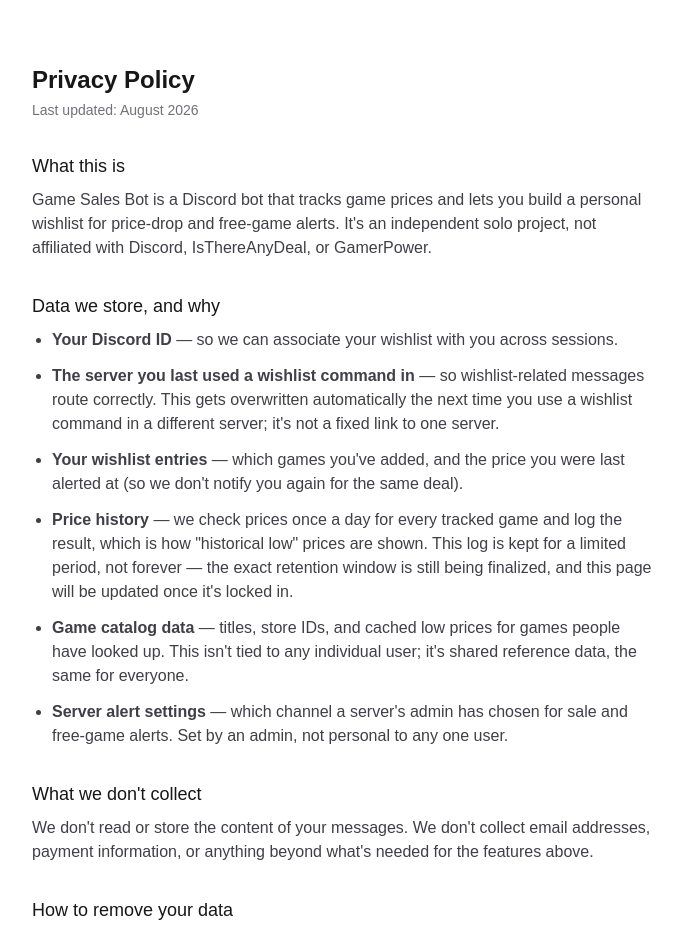
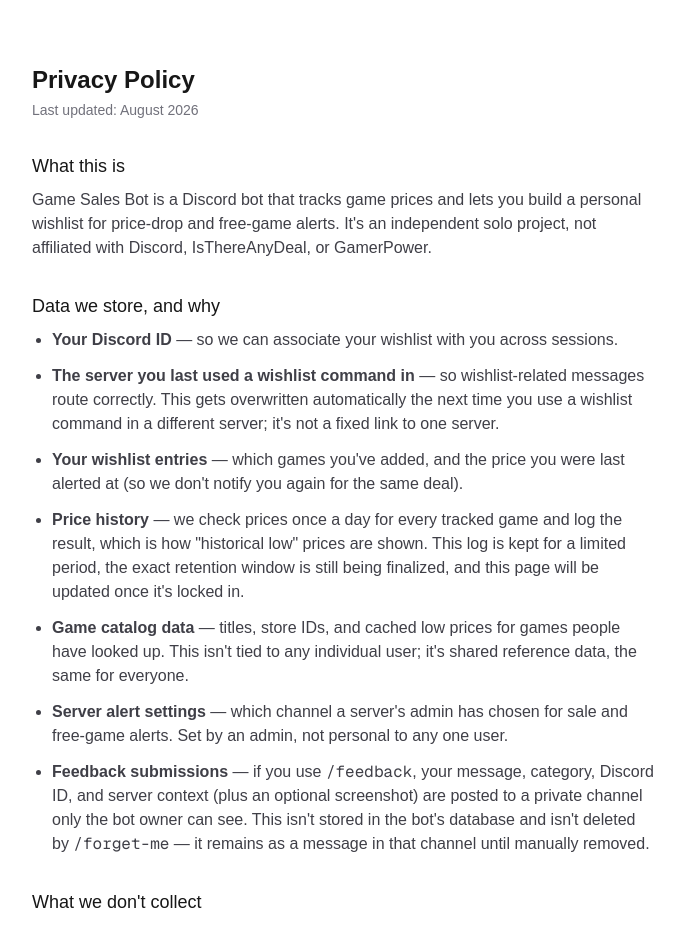
Before and after one commit to Akiz-Ivanov/discord-game-sales-bot, a Next.js app: page /privacy in a window 1280 px wide. Shown: the top 927 px of the page, without its empty margins (296-980 px from the left). Built offline with nearby package versions, Linux system fonts and the light colour scheme.

Commit message:
docs: note /feedback data handling in privacy policy

```diff
--- a/src/app/privacy/page.tsx
+++ b/src/app/privacy/page.tsx
@@ -39,9 +39,9 @@
         <li>
           <strong>Price history</strong> — we check prices once a day for every
           tracked game and log the result, which is how &quot;historical
-          low&quot; prices are shown. This log is kept for a limited period, not
-          forever — the exact retention window is still being finalized, and
-          this page will be updated once it&apos;s locked in.
+          low&quot; prices are shown. This log is kept for a limited period, the
+          exact retention window is still being finalized, and this page will be
+          updated once it&apos;s locked in.
         </li>
         <li>
           <strong>Game catalog data</strong> — titles, store IDs, and cached low
@@ -53,6 +53,14 @@
           <strong>Server alert settings</strong> — which channel a server&apos;s
           admin has chosen for sale and free-game alerts. Set by an admin, not
           personal to any one user.
+        </li>
+        <li>
+          <strong>Feedback submissions</strong> — if you use{' '}
+          <code>/feedback</code>, your message, category, Discord ID, and server
+          context (plus an optional screenshot) are posted to a private channel
+          only the bot owner can see. This isn&apos;t stored in the bot&apos;s
+          database and isn&apos;t deleted by <code>/forget-me</code> — it
+          remains as a message in that channel until manually removed.
         </li>
       </ul>
     ),
```
